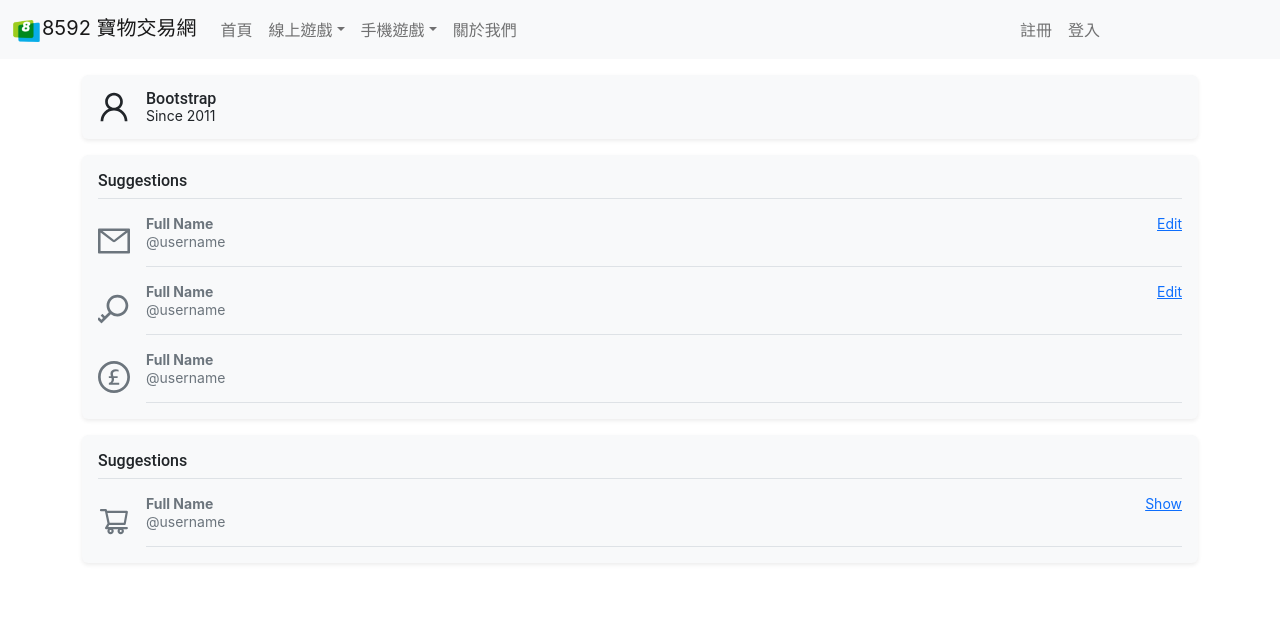
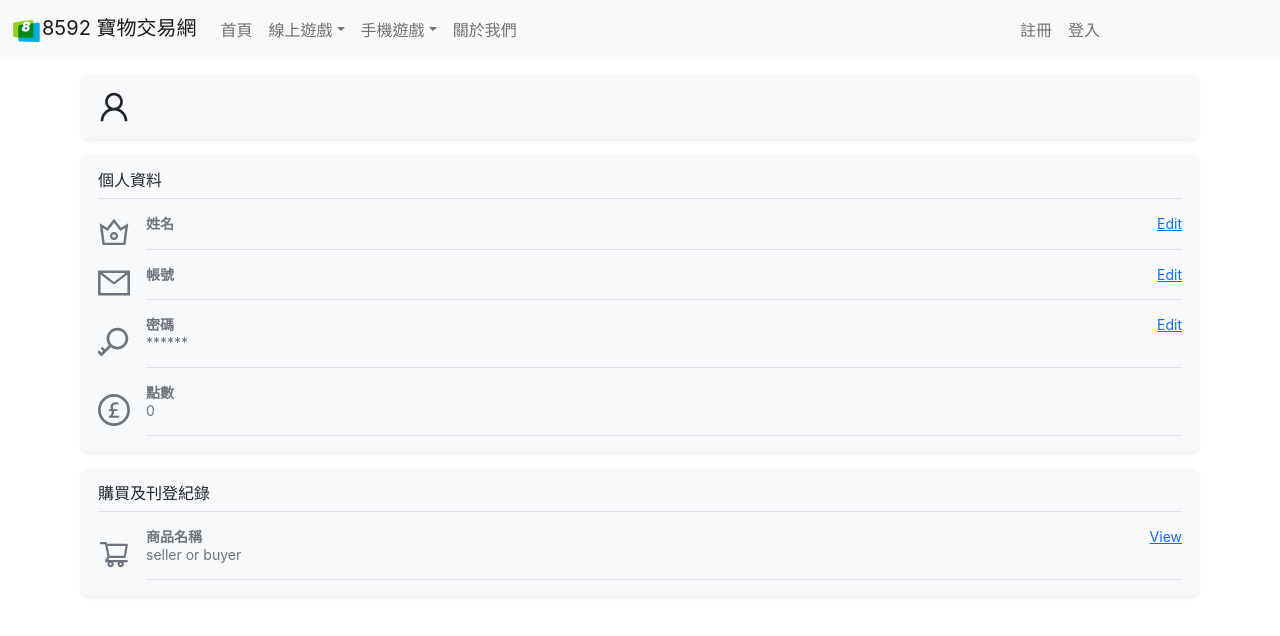
Before and after one commit to RulerChen/FinalProject, a React (Create React App) app in the folder frontend/: page /profile in a window 1280 px wide. Shown: the top 636 px of the page. Built offline with nearby package versions, Linux system fonts and the light colour scheme.

Commit message:
UPDATA: profile

```diff
--- a/frontend/src/App.jsx
+++ b/frontend/src/App.jsx
@@ -22,7 +22,7 @@ const App = () => {
     <Router>
       <NavBar />
       <Routes>
-        <Route path="/" element={signedIn === true ? <HomeOn /> : <HomeUn />} />
+        <Route path="/" element={signedIn ? <HomeOn /> : <HomeUn />} />
         <Route path="/about" element={<About />} />
         <Route path="/login" element={<LogIn />} />
         <Route path="/register" element={<Register />} />
--- a/frontend/src/containers/Profile.jsx
+++ b/frontend/src/containers/Profile.jsx
@@ -1,62 +1,76 @@
-import React from "react";
-import { Button } from "antd";
-import { UserOutlined, MailOutlined, KeyOutlined, PoundCircleOutlined, ShoppingCartOutlined } from "@ant-design/icons";
+import React, { useState, useEffect } from "react";
+import { Link } from "react-router-dom";
+import { useHook } from "../hooks/useHook";
+import { UserOutlined, MailOutlined, KeyOutlined, PoundCircleOutlined, ShoppingCartOutlined, CrownOutlined } from "@ant-design/icons";
 
 const Profile = () => {
+  const { username, account, point } = useHook();
+  const [merchandise, setMerchandise] = useState([]);
+  useEffect(() => {}, []);
   return (
     <div>
       <main className="container">
         <div className="d-flex align-items-center p-3 my-3 bg-light rounded shadow-sm">
           <UserOutlined className="me-3" style={{ fontSize: "2rem" }} />
           <div className="lh-1">
-            <h1 className="h6 mb-0 lh-1">Bootstrap</h1>
-            <small>Since 2011</small>
+            <h1 className="h6 mb-0 lh-1">{username}</h1>
+            <small>{account}</small>
           </div>
         </div>
 
         <div className="my-3 p-3 bg-light rounded shadow-sm">
-          <h6 className="border-bottom pb-2 mb-0">Suggestions</h6>
+          <h6 className="border-bottom pb-2 mb-0">個人資料</h6>
+          <div className="d-flex text-muted pt-3">
+            <CrownOutlined className="me-3" style={{ fontSize: "2rem" }} />
+            <div className="pb-3 mb-0 small lh-sm border-bottom w-100">
+              <div className="d-flex justify-content-between">
+                <strong className="text-gray-dark ">姓名</strong>
+                <a href="#">Edit</a>
+              </div>
+              <span className="d-block">{username}</span>
+            </div>
+          </div>
           <div className="d-flex text-muted pt-3">
             <MailOutlined className="me-3" style={{ fontSize: "2rem" }} />
             <div className="pb-3 mb-0 small lh-sm border-bottom w-100">
               <div className="d-flex justify-content-between">
-                <strong className="text-gray-dark">Full Name</strong>
+                <strong className="text-gray-dark">帳號</strong>
                 <a href="#">Edit</a>
               </div>
-              <span className="d-block">@username</span>
+              <span className="d-block">{account}</span>
             </div>
           </div>
           <div className="d-flex text-muted pt-3">
             <KeyOutlined className="me-3" style={{ fontSize: "2rem" }} />
             <div className="pb-3 mb-0 small lh-sm border-bottom w-100">
               <div className="d-flex justify-content-between">
-                <strong className="text-gray-dark">Full Name</strong>
+                <strong className="text-gray-dark">密碼</strong>
                 <a href="#">Edit</a>
               </div>
-              <span className="d-block">@username</span>
+              <span className="d-block">******</span>
             </div>
           </div>
           <div className="d-flex text-muted pt-3">
             <PoundCircleOutlined className="me-3" style={{ fontSize: "2rem" }} />
             <div className="pb-3 mb-0 small lh-sm border-bottom w-100">
               <div className="d-flex justify-content-between">
-                <strong className="text-gray-dark">Full Name</strong>
+                <strong className="text-gray-dark">點數</strong>
               </div>
-              <span className="d-block">@username</span>
+              <span className="d-block">{point}</span>
             </div>
           </div>
         </div>
 
         <div className="my-3 p-3 bg-light rounded shadow-sm">
-          <h6 className="border-bottom pb-2 mb-0">Suggestions</h6>
+          <h6 className="border-bottom pb-2 mb-0">購買及刊登紀錄</h6>
           <div className="d-flex text-muted pt-3">
             <ShoppingCartOutlined className="me-3" style={{ fontSize: "2rem" }} />
             <div className="pb-3 mb-0 small lh-sm border-bottom w-100">
               <div className="d-flex justify-content-between">
-                <strong className="text-gray-dark">Full Name</strong>
-                <a href="#">Show</a>
+                <strong className="text-gray-dark">商品名稱</strong>
+                <Link to="#">View</Link>
               </div>
-              <span className="d-block">@username</span>
+              <span className="d-block">seller or buyer</span>
             </div>
           </div>
         </div>
--- a/frontend/src/services/auth.service.js
+++ b/frontend/src/services/auth.service.js
@@ -1,14 +1,14 @@
-import instance from "../api.jsx";
+import axios from "../api.jsx";
 
 class AuthService {
   login(email, password) {
-    return instance.post("/user/login", { email, password });
+    return axios.post("/user/login", { email, password });
   }
   logout() {
     localStorage.removeItem("user");
   }
   register(username, email, password) {
-    return instance.post("user/register", {
+    return axios.post("user/register", {
       username,
       email,
       password,
--- a/frontend/src/services/card.service.js
+++ b/frontend/src/services/card.service.js
@@ -0,0 +1 @@
+import axios from "../api";
```
Also changed, not shown: 1 other file (tests, documents, lock files or other folders).
